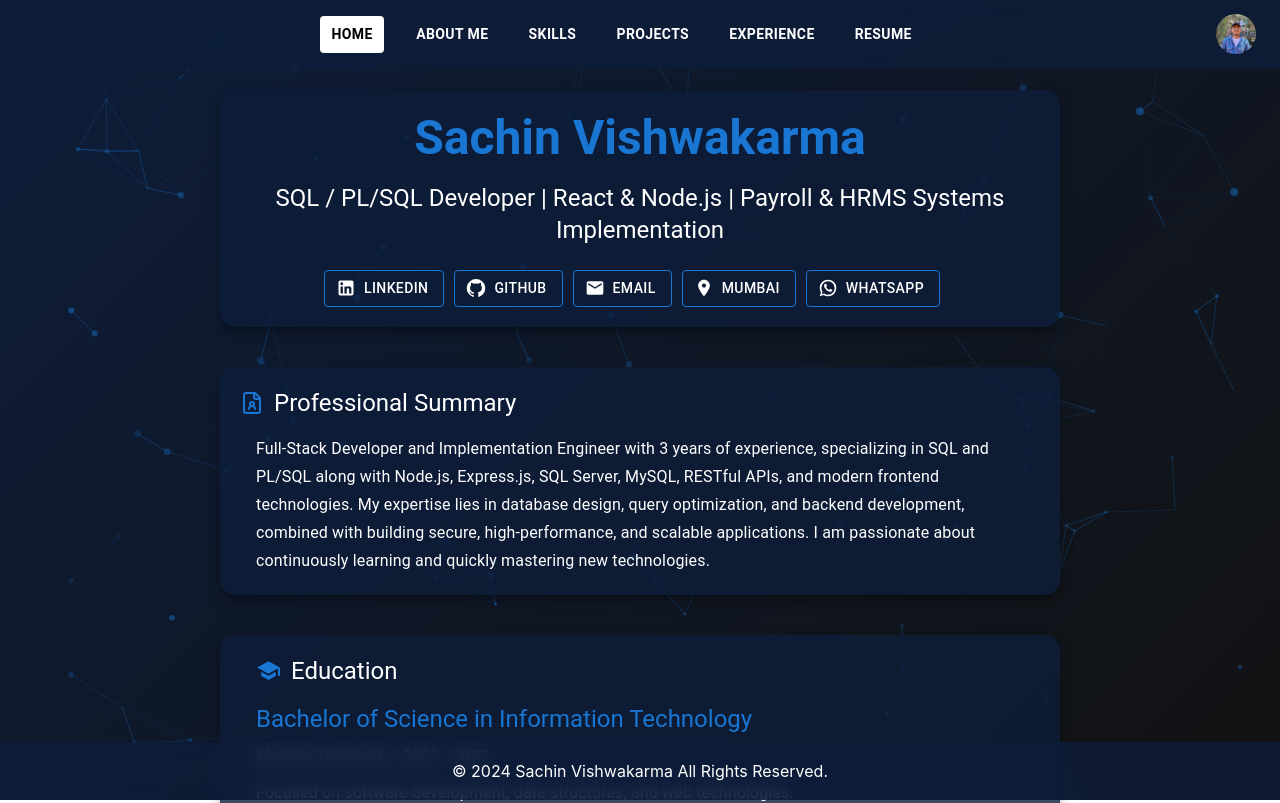
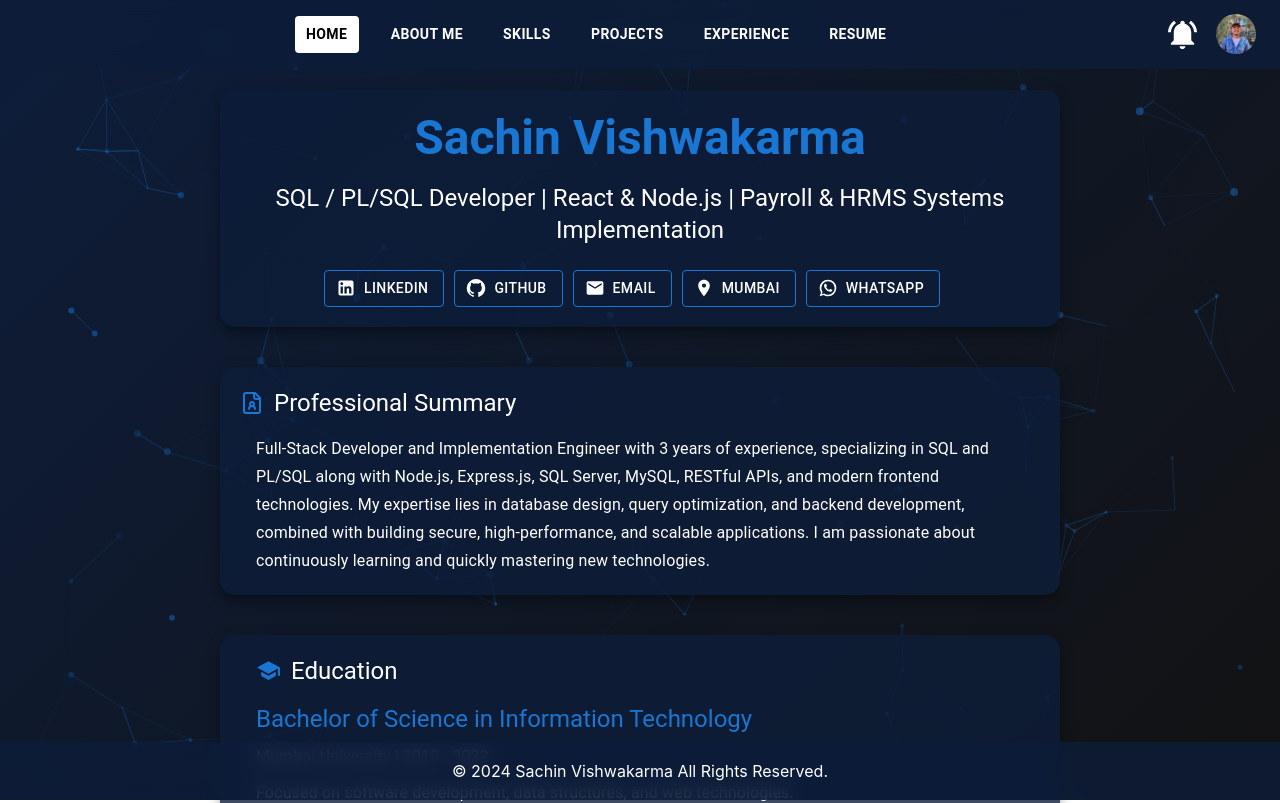
Before and after one commit to Sachin2123/react-portfolio, a React (Create React App) app: page / in a window 1280 px wide. Shown: the top 803 px of the page. Built offline with nearby package versions, Linux system fonts and the light colour scheme.

Commit message:
notification icon added in header

```diff
--- a/src/component/Header/Header.js
+++ b/src/component/Header/Header.js
@@ -13,6 +13,7 @@ import Tooltip from "@mui/material/Tooltip";
 import MenuItem from "@mui/material/MenuItem";
 import ProfilePicture from "../../Picture/ProfilePicture.jpeg";
 import { useNavigate, useLocation } from "react-router-dom";
+import NotificationsActiveIcon from "@mui/icons-material/NotificationsActive";
 
 const pages = [
   { link: "/", page: "Home" },
@@ -150,8 +151,16 @@ const Header = () => {
               ))}
             </Box>
             <Box sx={{ flexGrow: 0 }}>
+              <Tooltip title="Payroll Software is under the development">
+                <IconButton onClick={handleOpenUserMenu} sx={{ p: 0 }}>
+                  <NotificationsActiveIcon
+                    fontSize="large"
+                    sx={{ color: "white" }}
+                  />
+                </IconButton>
+              </Tooltip>
               <Tooltip title="Profile Picture">
-                <IconButton onClick={handleOpenUserMenu} sx={{ p: 0 }}>
+                <IconButton onClick={handleOpenUserMenu} sx={{ p: 0, ml: 2 }}>
                   <Avatar alt="Profile Picture" src={ProfilePicture} />
                 </IconButton>
               </Tooltip>
```
